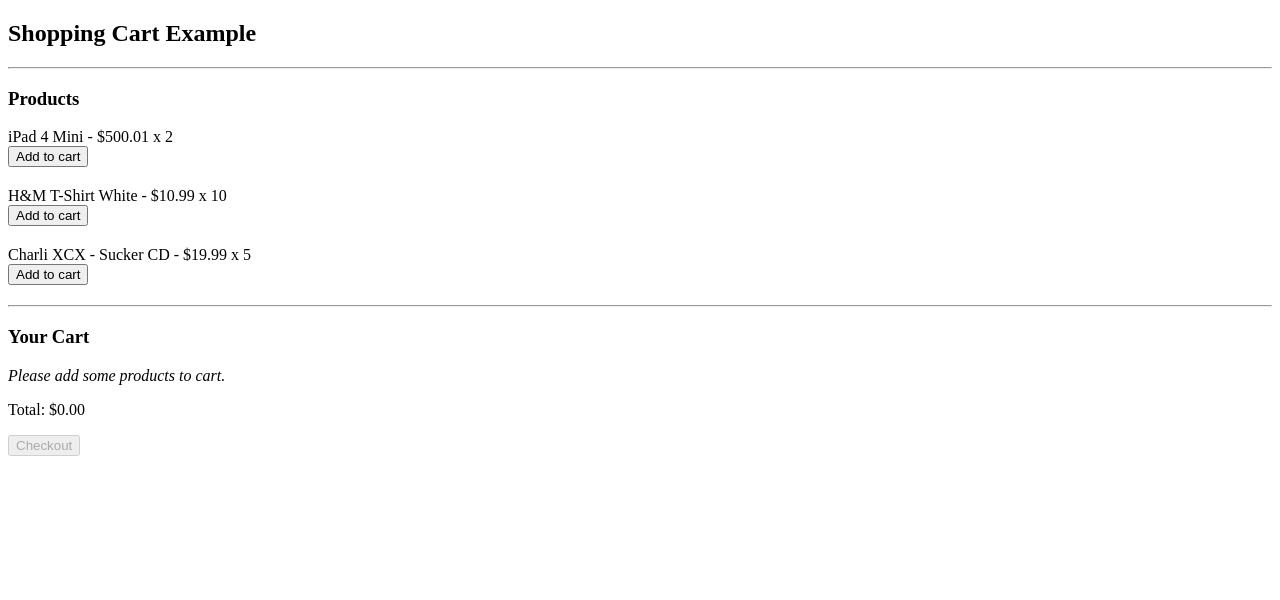
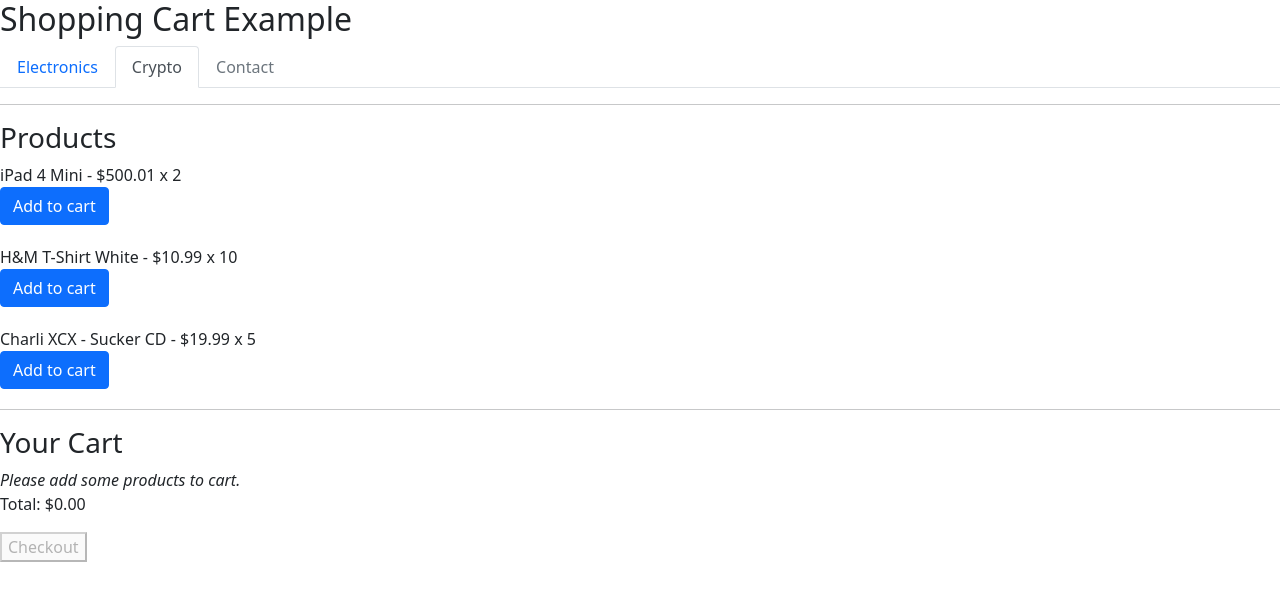
Before and after one commit to marcomaggiotti/React18Test, a React (Create React App) app: page / in a window 1280 px wide. Shown: the top 600 px of the page. Built offline with nearby package versions, Linux system fonts and the light colour scheme.

Commit message:
Added boostrap and. tabs and buttons

```diff
--- a/package.json
+++ b/package.json
@@ -11,6 +11,7 @@
   "main": "src/index.js",
   "dependencies": {
     "boostrap": "2.0.0",
+    "bootstrap": "5.1.3",
     "prop-types": "15.8.1",
     "react": "18.1.0",
     "react-bootstrap": "2.4.0",
--- a/src/components/ProductItem.js
+++ b/src/components/ProductItem.js
@@ -1,6 +1,7 @@
 import React from "react";
 import PropTypes from "prop-types";
 import Product from "./Product";
+import Button from "react-bootstrap/Button";
 
 const ProductItem = ({ product, onAddToCartClicked }) => (
   <div style={{ marginBottom: 20 }}>
@@ -9,12 +10,17 @@
       price={product.price}
       quantity={product.inventory}
     />
-    <button
-      onClick={onAddToCartClicked}
-      disabled={product.inventory > 0 ? "" : "disabled"}
-    >
-      {product.inventory > 0 ? "Add to cart" : "Sold Out"}
-    </button>
+
+    <div className="component">
+      <Button
+        onClick={onAddToCartClicked}
+        disabled={product.inventory > 0 ? "" : "disabled"}
+        variant="primary"
+      >
+        {" "}
+        {product.inventory > 0 ? "Add to cart" : "Sold Out"}
+      </Button>
+    </div>
   </div>
 );
 
--- a/src/containers/App.js
+++ b/src/containers/App.js
@@ -1,11 +1,24 @@
 import React from "react";
 import ProductsContainer from "./ProductsContainer";
 import CartContainer from "./CartContainer";
+import Tab from "react-bootstrap/Tab";
+import Tabs from "react-bootstrap/Tabs";
 
+import "bootstrap/dist/css/bootstrap.min.css";
 const App = () => (
   <div>
     <h2>Shopping Cart Example</h2>
+    <Tabs
+      defaultActiveKey="profile"
+      id="uncontrolled-tab-example"
+      className="mb-3"
+    >
+      <Tab eventKey="home" title="Electronics"></Tab>
+      <Tab eventKey="profile" title="Crypto"></Tab>
+      <Tab eventKey="contact" title="Contact" disabled></Tab>
+    </Tabs>
     <hr />
+
     <ProductsContainer />
     <hr />
     <CartContainer />
--- /dev/null
+++ b/src/containers/app.css
@@ -0,0 +1,3 @@
+.redText {
+  color: red;
+}
```
